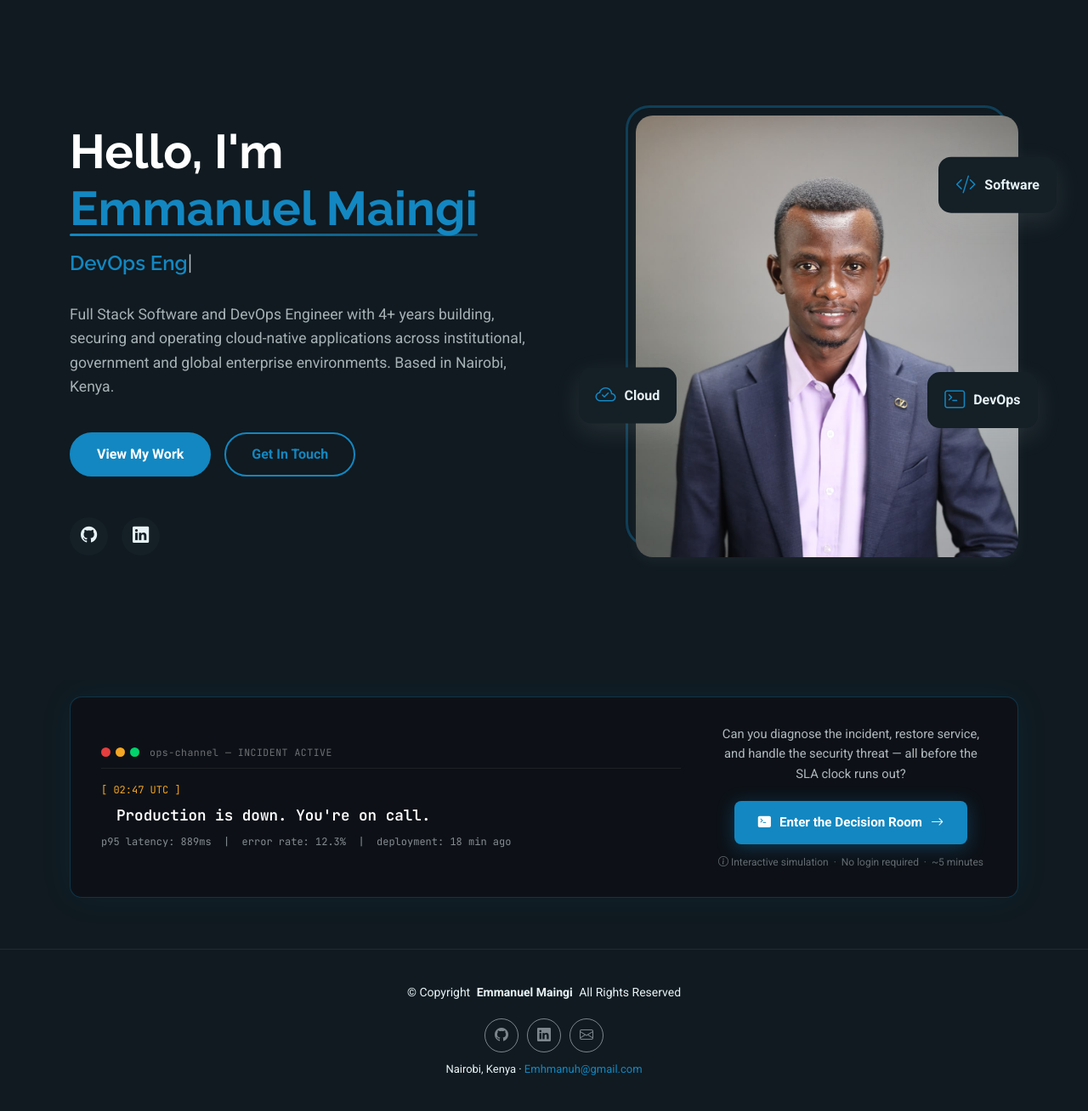
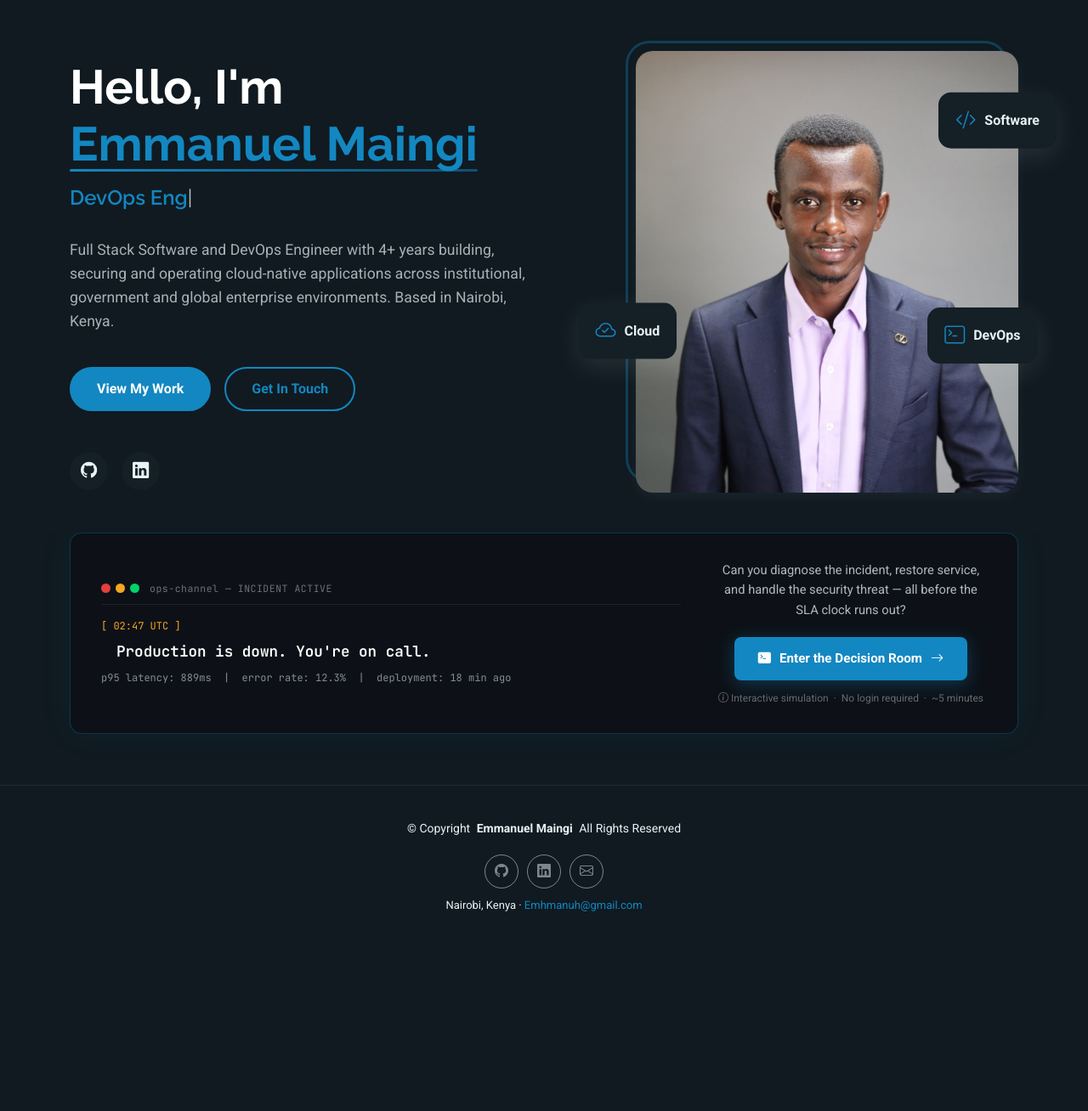
Before and after one commit to Emannuh/EPortfolio, a Django app: template templates/index.html in a window 1280 px wide. Shown: the part 84-1392 px from the top of the page at 85% size. After the commit the page ends 1157 px from the top, so only its background shows below. Run offline with Django 5.2, Linux system fonts and the light colour scheme; the template is opened without the code that fills it, so the values that code supplies are empty; some libraries are stand-ins or nearby versions.

Commit message:
Fix hero blank space: override 100vh min-height, tighten DR CTA padding

```diff
--- a/assets/css/decision-room.css
+++ b/assets/css/decision-room.css
@@ -47,7 +47,7 @@
 
 /* ─── Homepage entry CTA ─────────────────────────────────── */
 .dr-entry-section {
-  padding: 20px 0 60px;
+  padding: 0 0 60px;
   background: var(--background-color, #101a20);
 }
 
--- a/templates/index.html
+++ b/templates/index.html
@@ -12,6 +12,12 @@
     display: inline-block;
     width: 100%;
     max-width: 460px;
+  }
+
+  /* Override theme's 100vh min-height — let content define the height */
+  .hero {
+    min-height: unset !important;
+    padding: 60px 0 40px !important;
   }
 
   .hero .image-wrapper img {
```
